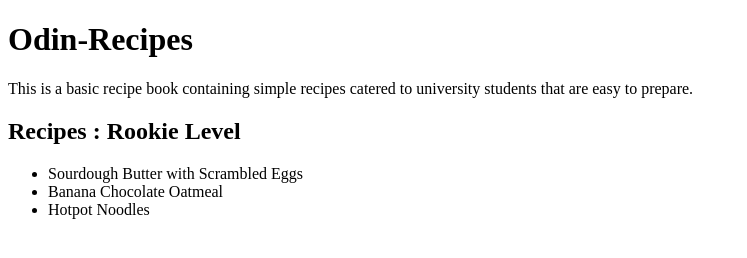
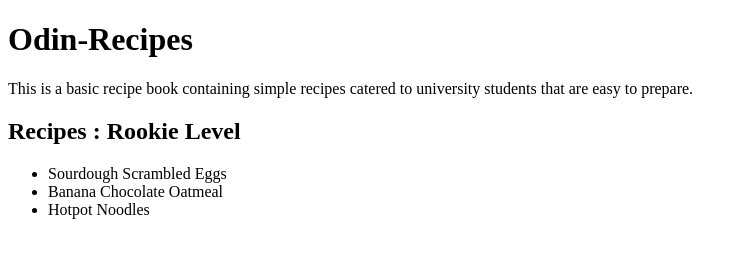
Before and after one commit to pei-yee/Odin-Recipe, a plain HTML site: page index.html in a window 1280 px wide. Shown: the whole page, without its empty margins (0-747 px from the left). Drawn offline with Linux system fonts and the light colour scheme.

Commit message:
Change recipe name

```diff
--- a/index.html
+++ b/index.html
@@ -14,7 +14,7 @@
     </p>
     <h2>Recipes : Rookie Level</h2>
     <ul>
-      <li>Sourdough Butter with Scrambled Eggs</li>
+      <li>Sourdough Scrambled Eggs</li>
       <li>Banana Chocolate Oatmeal</li>
       <li>Hotpot Noodles</li>
     </ul>
```
